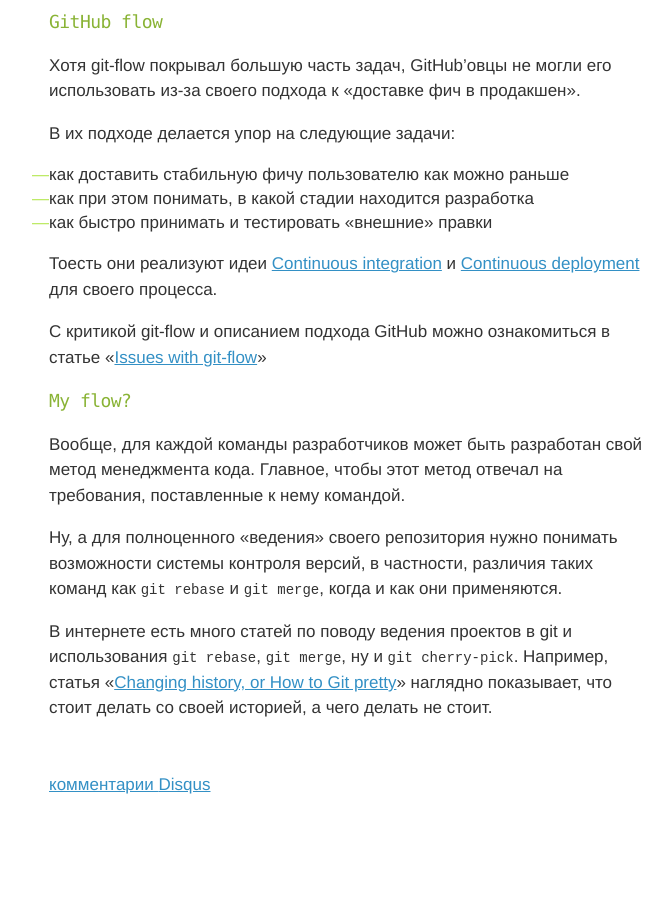
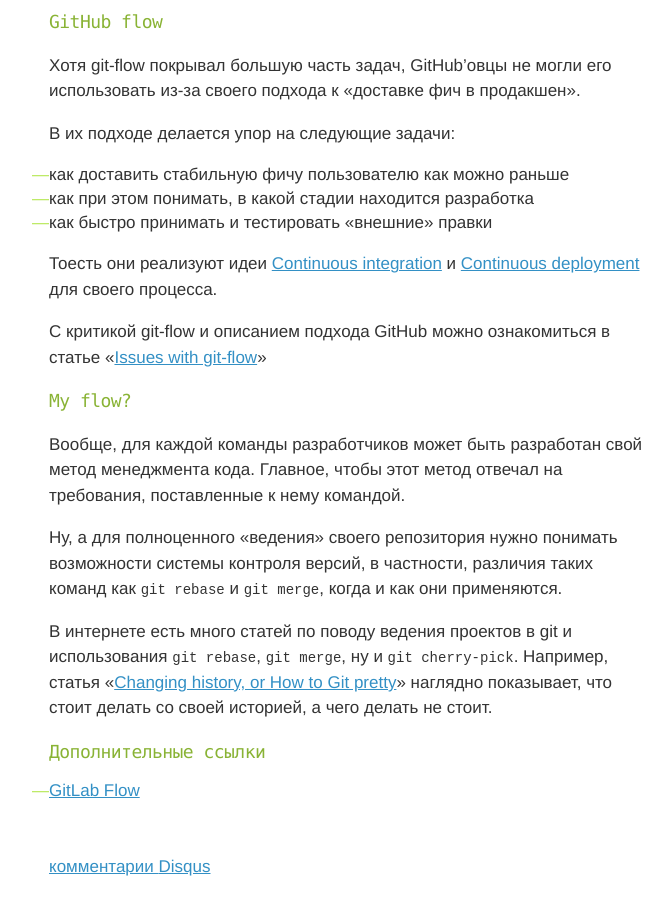
Before and after one commit to gurugray/git-init.ru, a Jekyll site: the page built from _posts/2013-02-07-why-git-flow.md, in a window 1280 px wide and 900 px high, scrolled down 1580 px. Shown: the whole window, without its empty margins (291-963 px from the left). Built offline with Jekyll 4.4.1, drawn with Linux system fonts in a browser that asks for light colours; Markdown is read by kramdown in place of the engine named in the settings; comment, search, counter and statistics services are not loaded; before the commit the page ends 2397 px from its top, so only the background shows below that.

Commit message:
Добавить раздел с ссылками
Есть смысл добавлять интересные flow

```diff
--- a/_posts/2013-02-07-why-git-flow.md
+++ b/_posts/2013-02-07-why-git-flow.md
@@ -71,3 +71,6 @@
 Ну, а для полноценного «ведения» своего репозитория нужно понимать возможности системы контроля версий, в частности, различия таких команд как `git rebase` и `git merge`, когда и как они применяются.
 
 В интернете есть много статей по поводу ведения проектов в git и использования `git rebase`, `git merge`, ну и `git cherry-pick`. Например, статья «[Changing history, or How to Git pretty](http://justinhileman.info/article/changing-history/)» наглядно показывает, что стоит делать со своей историей, а чего делать не стоит.
+
+### Дополнительные ссылки
+- [GitLab Flow](http://docs.gitlab.com/ee/workflow/gitlab_flow.html)
```
